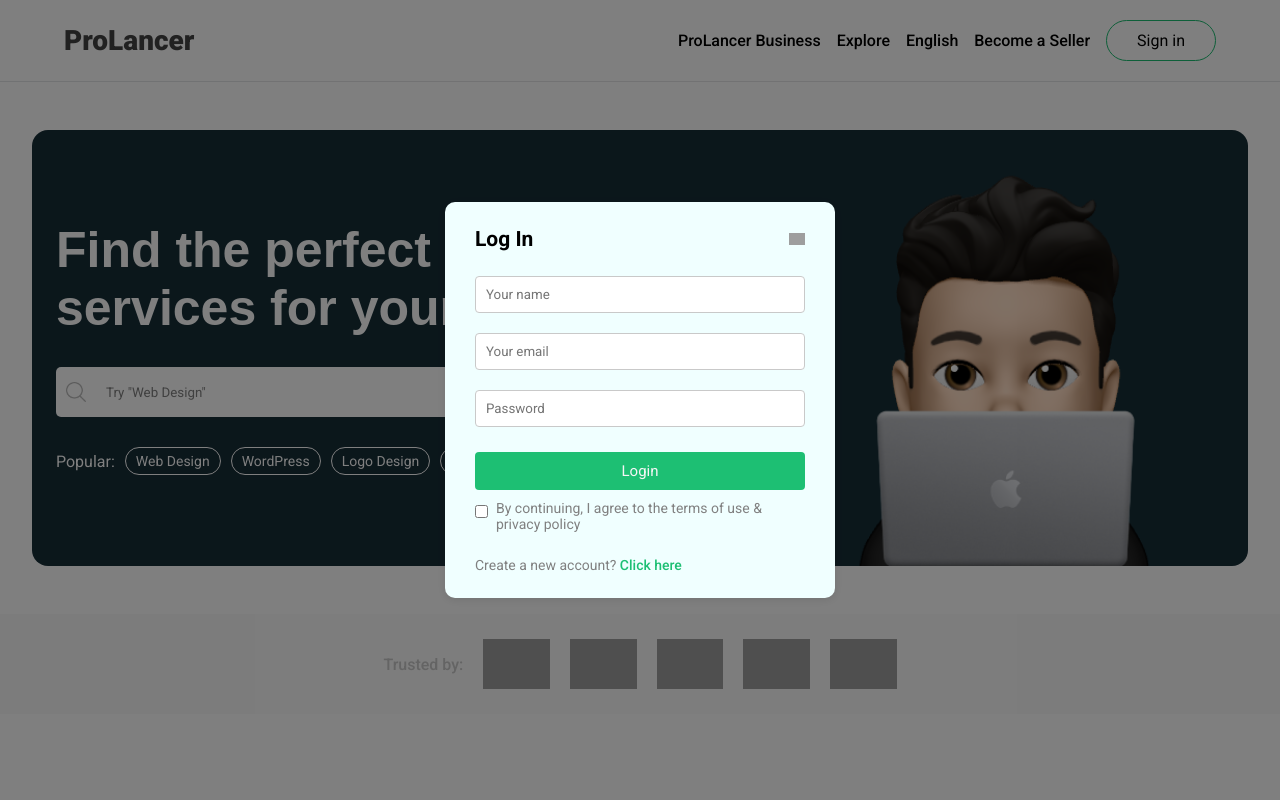
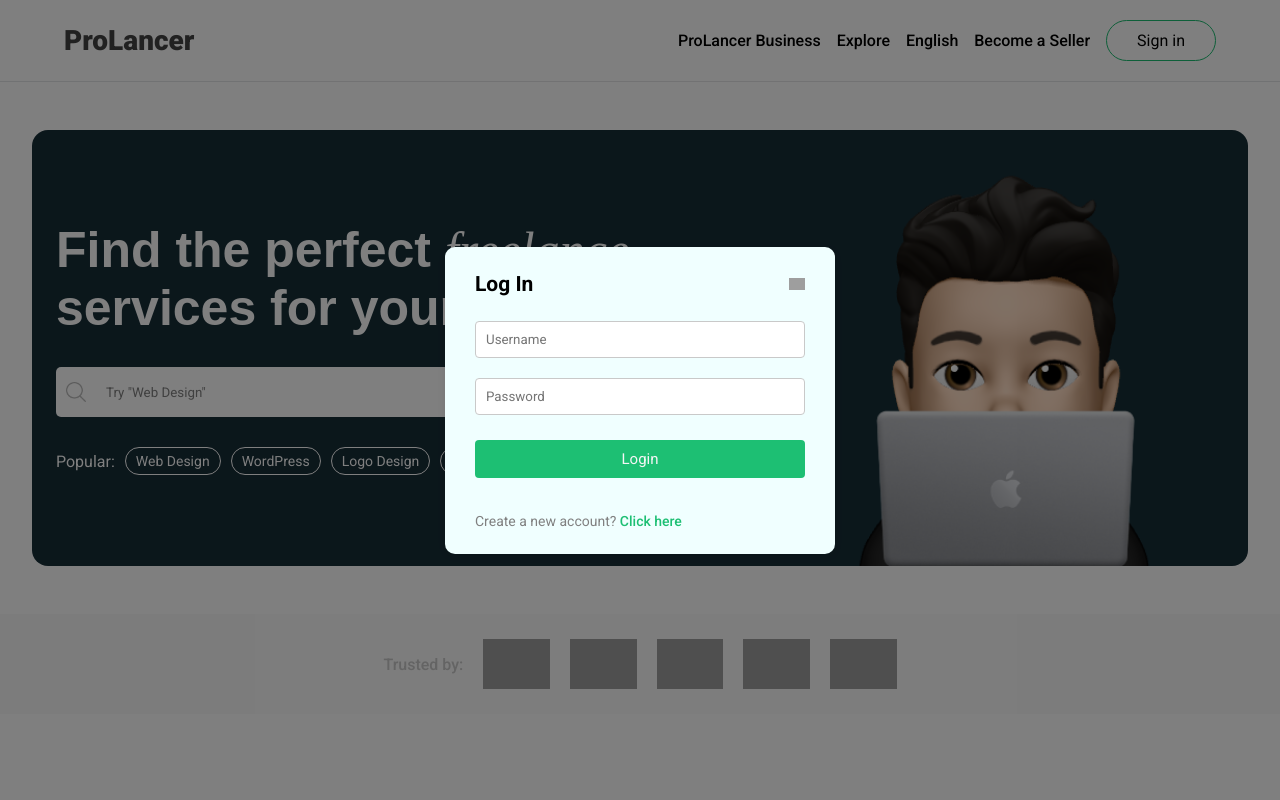
Before and after one commit to redhunt777/ProjectSIH2024, a React (Vite) app in the folder FrontEnd/: page / in a window 1280 px wide. Both pictures are taken after a click on the button "Sign in". Shown: the top 800 px of the page. Built offline with nearby package versions, Linux system fonts and the light colour scheme; grey boxes are pictures that could not be loaded.

Commit message:
refactor: Improve LoginPopUp styling and layout, update username handling

```diff
--- a/FrontEnd/src/components/LoginPopUp/LoginPopUp.css
+++ b/FrontEnd/src/components/LoginPopUp/LoginPopUp.css
@@ -1,14 +1,15 @@
 .login-popup {
-    position: fixed; /* Changed to fixed for better control */
+    position: fixed; /* Fix to viewport */
     z-index: 999;
-    width: 100%;
-    height: 100%;
+    width: 100vw;
+    height: 100vh;
     background-color: rgba(0, 0, 0, 0.5); /* Dark background for contrast */
     display: flex; /* Flexbox for centering */
     justify-content: center; /* Center horizontally */
     align-items: center; /* Center vertically */
     top: 0;
     left: 0;
+    overflow-y: auto; /* Allow scrolling for the popup content if it overflows */
 }
 
 .login-popup-container {
@@ -51,13 +52,20 @@
 }
 
 .login-popup-container button {
-    border: none; /* Fixed typo */
+    border: none;
     padding: 10px;
     border-radius: 4px;
-    color: whitesmoke;
-    background-color: #1dbf73;
+    color: whitesmoke !important; /* Ensure text color stays white */
+    background-color: #1dbf73 !important; /* Enforce background color */
     font-size: 15px;
     cursor: pointer;
+    transition: background-color 0.3s ease; /* Smooth transition */
+}
+
+.login-popup-container button:hover,
+.login-popup-container button:focus {
+    background-color: #17a761; /* Slightly darker on hover */
+    outline: none; /* Remove default focus outline */
 }
 
 .login-popup-condition {
--- a/FrontEnd/src/components/LoginPopUp/LoginPopUp.jsx
+++ b/FrontEnd/src/components/LoginPopUp/LoginPopUp.jsx
@@ -1,41 +1,93 @@
-import React, { useState } from 'react';
+import React, { useState, useEffect, useRef } from 'react';
+import PropTypes from 'prop-types';
 import "./LoginPopUp.css";
 
 const LoginPopUp = ({ setShowLogin, handleLogin }) => {
   const [currState, setCurrState] = useState("Log In");
   const [name, setName] = useState("");
+  const [username, setUsername] = useState("");
+  const [email, setEmail] = useState("");
+  const [password, setPassword] = useState("");
+  const popupRef = useRef(null);
+
+  useEffect(() => {
+    const handleClickOutside = (event) => {
+      if (popupRef.current && !popupRef.current.contains(event.target)) {
+        setShowLogin(false); // Close the popup if clicked outside
+      }
+    };
+
+    document.addEventListener('mousedown', handleClickOutside);
+
+    return () => {
+      document.removeEventListener('mousedown', handleClickOutside);
+    };
+  }, [setShowLogin]);
 
   const handleSubmit = (e) => {
     e.preventDefault();
-    const userDetails = { name, email: "test@example.com" };
-    handleLogin(userDetails);
+
+    if (currState === "Sign Up") {
+      const userDetails = { name, email, password };
+      handleLogin(userDetails);
+    } else {
+      const userDetails = { username, password };
+      handleLogin(userDetails);
+    }
     setShowLogin(false);
   };
 
   return (
     <div className='login-popup'>
-      <form className="login-popup-container" onSubmit={handleSubmit}>
+      <form className="login-popup-container" ref={popupRef} onSubmit={handleSubmit}>
         <div className="login-popup-title">
           <h2>{currState}</h2>
-          <img onClick={() => setShowLogin(false)} src="./img/crossicon.png" alt="" />
+          <img onClick={() => setShowLogin(false)} src="./img/crossicon.png" alt="Close" />
         </div>
         <div className="login-popup-inputs">
+          {currState === "Sign Up" && (
+            <>
+              <input
+                type="text"
+                placeholder='Your name'
+                required
+                value={name}
+                onChange={(e) => setName(e.target.value)}
+              />
+              <input
+                type="email"
+                placeholder='Your email'
+                required
+                value={email}
+                onChange={(e) => setEmail(e.target.value)}
+              />
+            </>
+          )}
           <input
             type="text"
-            placeholder='Your name'
+            placeholder={currState === "Sign Up" ? 'Create a username' : 'Username'}
             required
-            value={name}
-            onChange={(e) => setName(e.target.value)}
+            value={username}
+            onChange={(e) => setUsername(e.target.value)}
           />
-          <input type="email" placeholder='Your email' required />
-          <input type="password" placeholder='Password' required />
+          <input
+            type="password"
+            placeholder='Password'
+            required
+            value={password}
+            onChange={(e) => setPassword(e.target.value)}
+          />
         </div>
         <button type="submit">
           {currState === "Sign Up" ? "Create account" : "Login"}
         </button>
         <div className="login-popup-condition">
-          <input type="checkbox" required />
-          <p>By continuing, I agree to the terms of use & privacy policy</p>
+          {currState === "Sign Up" && <input type="checkbox" required />}
+          <p>
+            {currState === "Sign Up" ?
+              "By continuing, I agree to the terms of use & privacy policy" :
+              ""}
+          </p>
         </div>
         {currState === "Log In" ? (
           <p>Create a new account? <span onClick={() => setCurrState("Sign Up")}>Click here</span></p>
@@ -47,4 +99,9 @@
   );
 };
 
+LoginPopUp.propTypes = {
+  setShowLogin: PropTypes.func.isRequired,
+  handleLogin: PropTypes.func.isRequired,
+};
+
 export default LoginPopUp;
```
